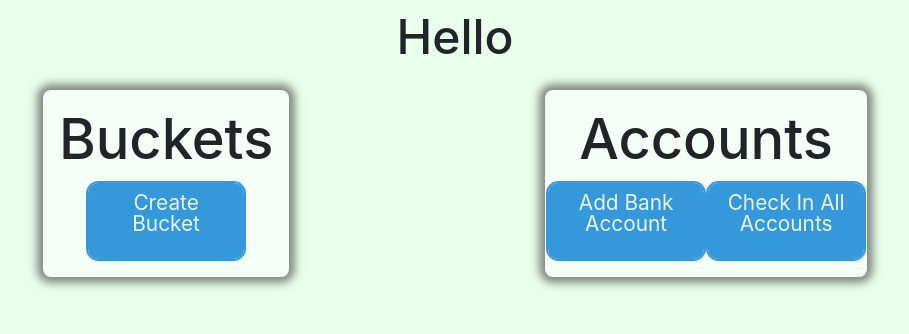
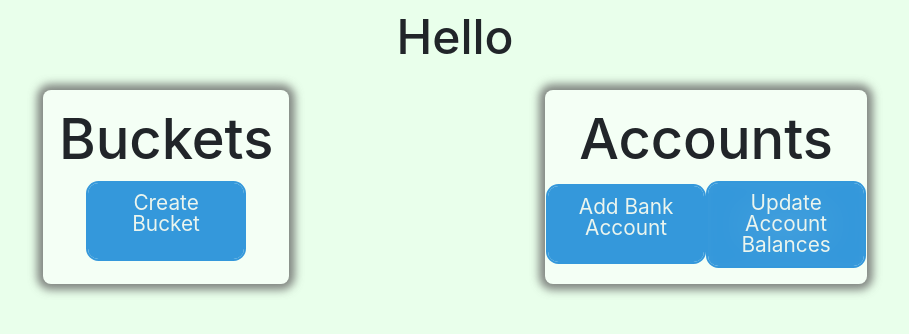
Before and after one commit to gregplechaty/bucketfinance, a Django app: template apps/core/templates/pages/dashboard.html in a window 1280 px wide. Shown: the part 56-390 px from the top of the page, without its empty margins (185-1094 px from the left). Run offline with Django 3.2, Linux system fonts and the light colour scheme; the template is opened without the code that fills it, so the values that code supplies are empty; some libraries are stand-ins or nearby versions.

Commit message:
removed button. preparing for new branch

```diff
--- a/apps/core/templates/snippets/dashboard-card-account.html
+++ b/apps/core/templates/snippets/dashboard-card-account.html
@@ -3,7 +3,7 @@
     <h3 class="accountCard--title">Accounts</h3>
     <div class="row justify-content-start">
       <a class="button button__create" href="{% url 'create_account' %}" role="button">Add Bank Account</a>
-      <a class="button button__create" href="{% url 'monthly_check_in_2' %}" role="button">Check In All Accounts</a>
+      <a class="button button__create" href="{% url 'monthly_check_in_2' %}" role="button">Update Account Balances</a>
     </div>
   {% for account in accounts %}
   <div>
@@ -42,7 +42,6 @@
         </p>
         </div>
         <div class="row my-2 justify-content-center">
-          <a class="button button__create my-2" href="/dashboard/transaction/{{ account.id }}" role="button">Add a Recent Check-in</a>
           <div class="col-12 my-2">
 
             {% include "snippets/account-statuses.html" %}
```
